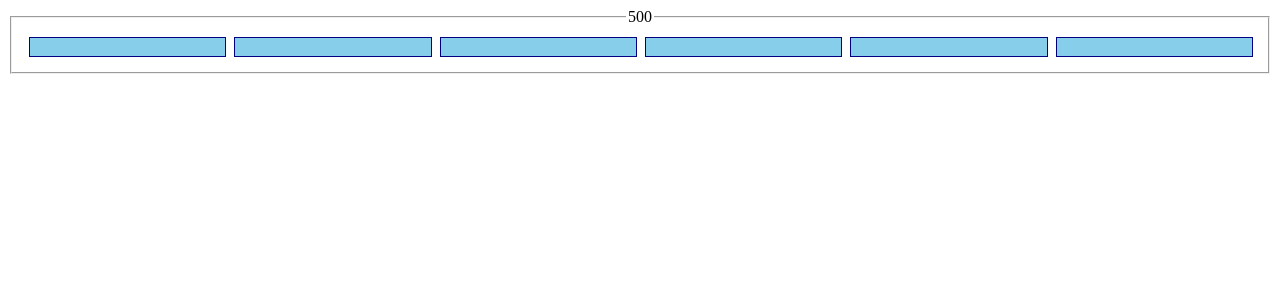
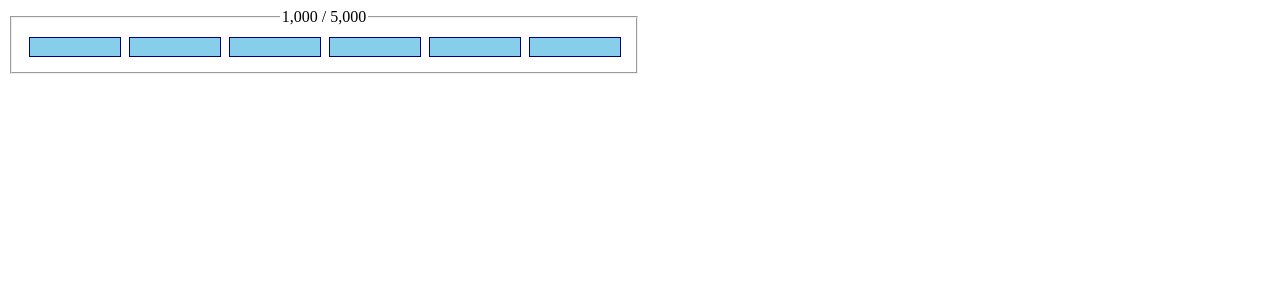
Before and after one commit to butterscotchstallion/overemployed, a React (Vite) app: page / in a window 1280 px wide. Shown: the top 300 px of the page. Built offline with nearby package versions, Linux system fonts and the light colour scheme.

Commit message:
Implements gained/total XP and updates test

```diff
--- a/src/App.tsx
+++ b/src/App.tsx
@@ -3,7 +3,9 @@ import { ExperienceDisplay } from './components/experience/ExperienceDisplay';
 function App() {
   return (
     <>
-      <ExperienceDisplay totalExperience='500' />
+      <div style={{ width: '50%' }}>
+        <ExperienceDisplay gainedExperience={1000} totalExperience={5000} />
+      </div>
     </>
   );
 }
--- a/src/components/experience/ExperienceDisplay.tsx
+++ b/src/components/experience/ExperienceDisplay.tsx
@@ -1,21 +1,34 @@
 import s from './ExperienceDisplay.module.scss';
 
 interface IExperienceDisplayProps {
-  totalExperience: string;
+  gainedExperience: number;
+  totalExperience: number;
 }
 
 export const ExperienceDisplay = ({
   totalExperience,
+  gainedExperience,
 }: IExperienceDisplayProps) => {
   const TOTAL_XP_SEGMENTS = 6;
   const segments: number[] = [];
   for (let j = 1; j <= TOTAL_XP_SEGMENTS; j++) {
     segments.push(j);
   }
+
+  function numberWithCommas(x: number) {
+    return x.toString().replace(/\B(?=(\d{3})+(?!\d))/g, ',');
+  }
+
   return (
     <div data-testid='ExperienceDisplay'>
       <fieldset className={s.segmentWrapper}>
-        <legend>{totalExperience}</legend>
+        <legend>
+          <span data-testid='gainedXP'>
+            {numberWithCommas(gainedExperience)}
+          </span>{' '}
+          /{' '}
+          <span data-testid='totalXP'>{numberWithCommas(totalExperience)}</span>
+        </legend>
         <ul className={s.segmentList}>
           {segments.map((segment) => (
             <li className={s.segmentItem} key={segment}>
```
Also changed, not shown: 1 other file (tests, documents, lock files or other folders).
